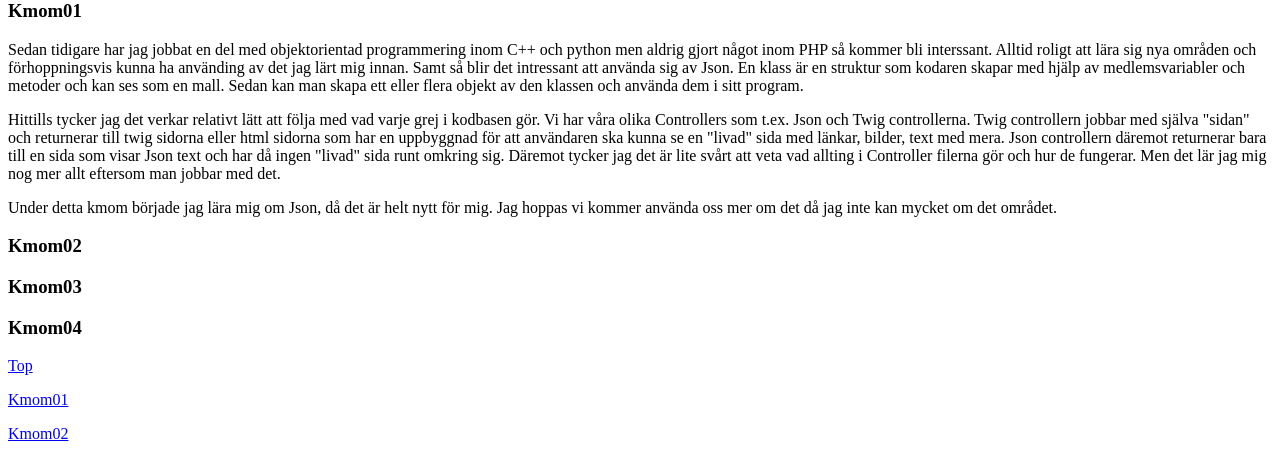
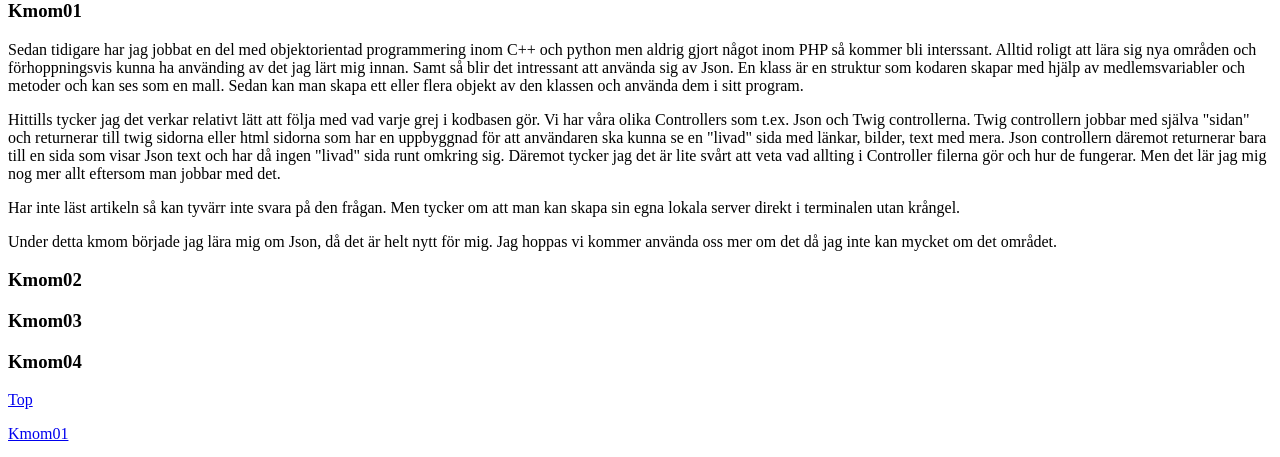
Before and after one commit to elan19/mvc, a Symfony app: template templates/report.html.twig in a window 1280 px wide. Shown: the part 248-705 px from the top of the page. Run offline with Twig, Linux system fonts and the light colour scheme; the template is opened without the code that fills it, so the values that code supplies are empty; some libraries are stand-ins or nearby versions.

Commit message:
fixade lite mer text i report, klar för inlämning nu

```diff
--- a/templates/report.html.twig
+++ b/templates/report.html.twig
@@ -21,6 +21,10 @@
             och hur de fungerar. Men det lär jag mig nog mer allt eftersom man jobbar med det.
         </p>
         <p>
+            Har inte läst artikeln så kan tyvärr inte svara på den frågan. Men tycker om att man kan skapa sin egna lokala server direkt i terminalen utan
+            krångel.
+        </p>
+        <p>
             Under detta kmom började jag lära mig om Json, då det är helt nytt för mig. Jag hoppas vi kommer använda oss mer om det då jag inte kan
             mycket om det området.
         </p>
```
Also changed, not shown: src/Controller/LuckyControllerJson.php (line endings or trailing spaces).
